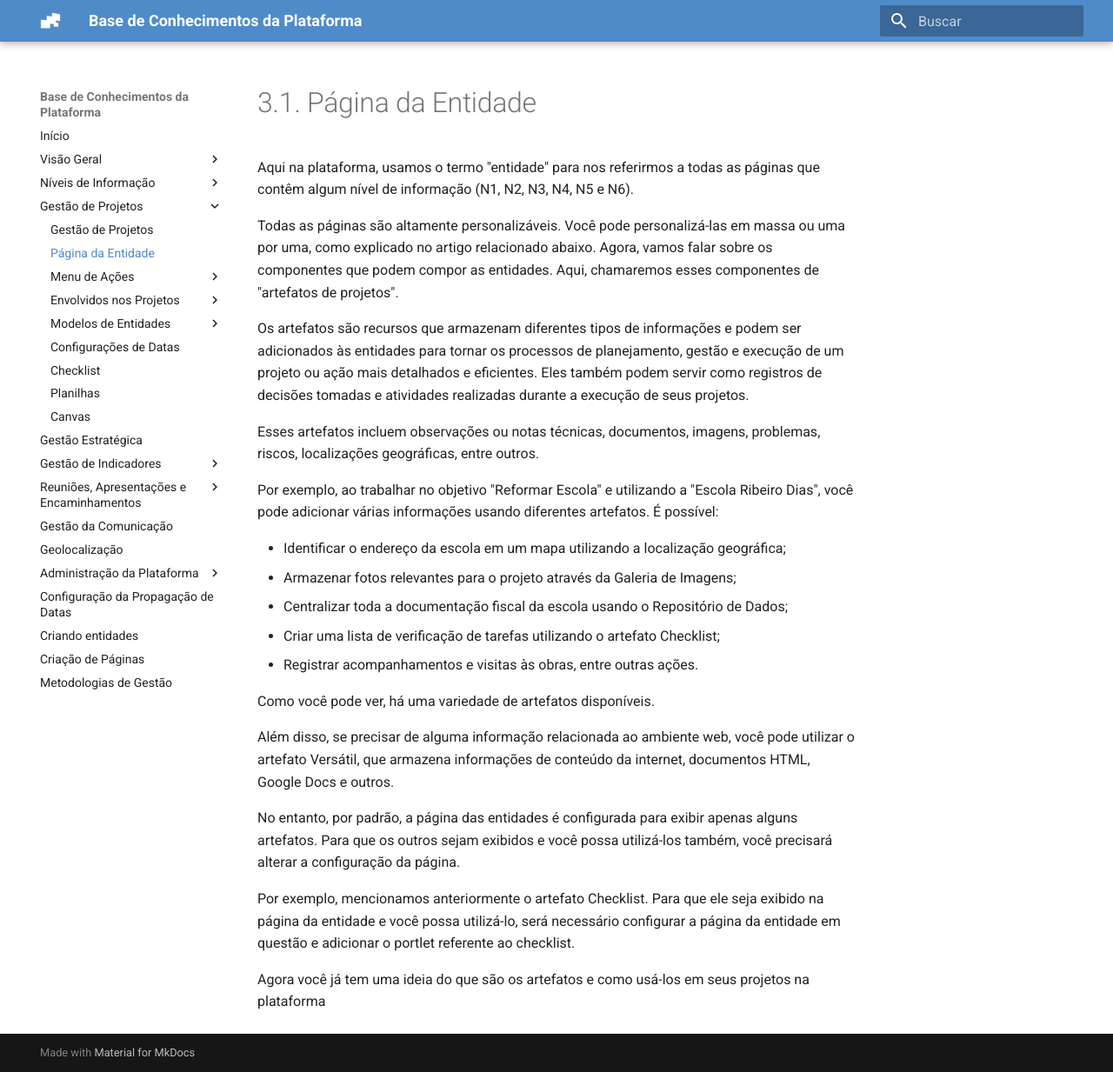
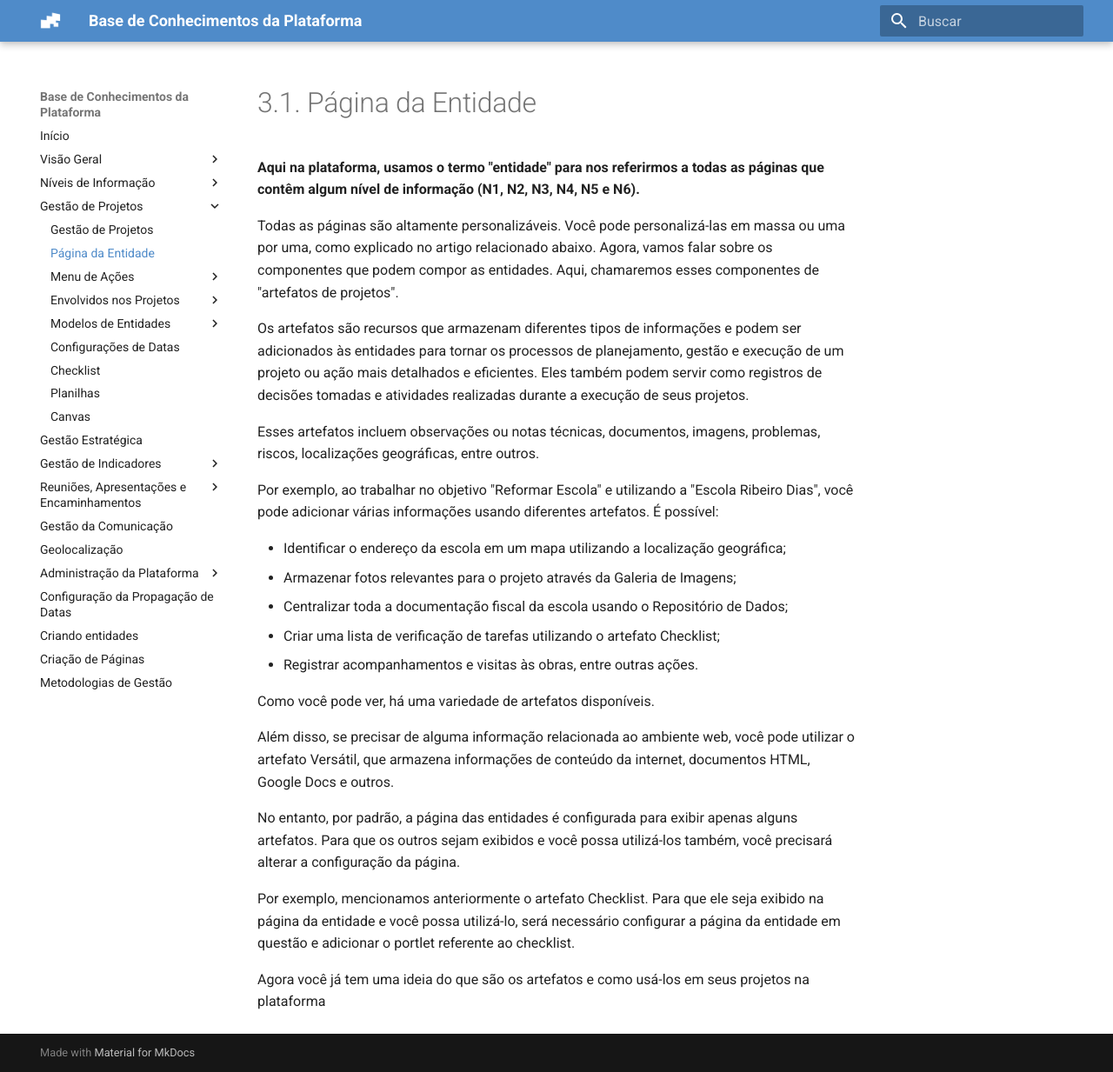
Before and after one commit to facilit/facilit.github.io, an MkDocs documentation site: the page built from docs/3.1_Página_da_Entidade.md, in a window 1280 px wide and 1233 px high. Shown: the whole window at 87% size. Built offline with MkDocs 1.6.1 and Material for MkDocs 9.7.7, drawn with Linux system fonts in a browser that asks for light colours.

```diff
--- a/docs/3.1_Página_da_Entidade.md
+++ b/docs/3.1_Página_da_Entidade.md
@@ -1,6 +1,40 @@
 # 3.1. Página da Entidade
 
-Aqui na plataforma, usamos o termo "entidade" para nos referirmos a todas as páginas que contêm algum nível de informação (N1, N2, N3, N4, N5 e N6).
+**Aqui na plataforma, usamos o termo "entidade" para nos referirmos a todas as páginas que contêm algum nível de informação (N1, N2, N3, N4, N5 e N6).**
+
+
+
+
+
+
+
+
+
+
+
+
+
+
+
+
+
+
+
+
+
+
+
+
+
+
+
+
+
+
+
+
+
+
 
 Todas as páginas são altamente personalizáveis. Você pode personalizá-las em massa ou uma por uma, como explicado no artigo relacionado abaixo. Agora, vamos falar sobre os componentes que podem compor as entidades. Aqui, chamaremos esses componentes de "artefatos de projetos".
 
```
